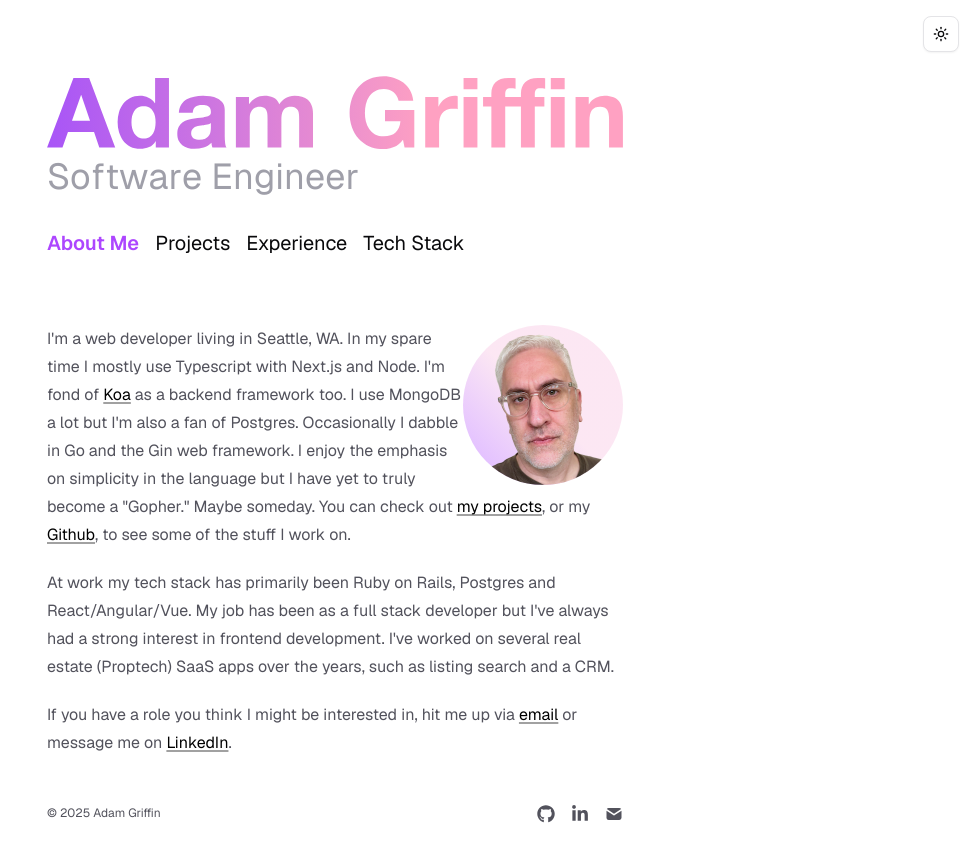
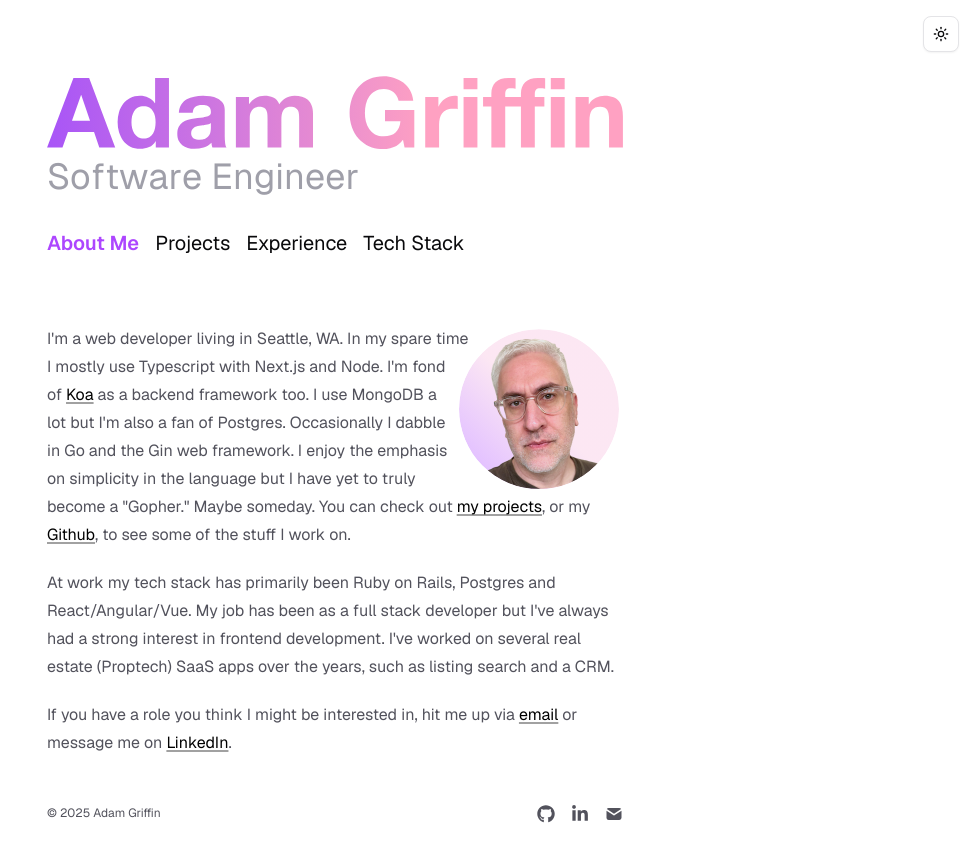
Before and after one commit to adamwgriffin/portfolio, a Next.js app: page / in a window 1280 px wide. Shown: the top 860 px of the page, without its empty margins (305-1280 px from the left). Built offline with nearby package versions, Linux system fonts and the light colour scheme.

Commit message:
Added shape-circle class for image

```diff
--- a/app/globals.css
+++ b/app/globals.css
@@ -59,6 +59,13 @@
 
   .anchor:hover {
     @apply visible;
+  }
+}
+
+@layer utilities {
+  .shape-circle {
+    shape-outside: circle();
+    clip-path: circle();
   }
 }
 
--- a/app/page.tsx
+++ b/app/page.tsx
@@ -9,7 +9,7 @@ export default function Page() {
       <Image
         src="/adam-1-transparent.png"
         alt="Photo of Adam Griffin"
-        className="rounded-full block mx-auto sm:mb-1 sm:float-right
+        className="rounded-full shape-circle block mx-auto sm:m-1 sm:float-right
           bg-gradient-to-tr from-purple-300 to-pink-100 dark:from-purple-400
           dark:to-pink-200 to-50%"
         width={160}
```
